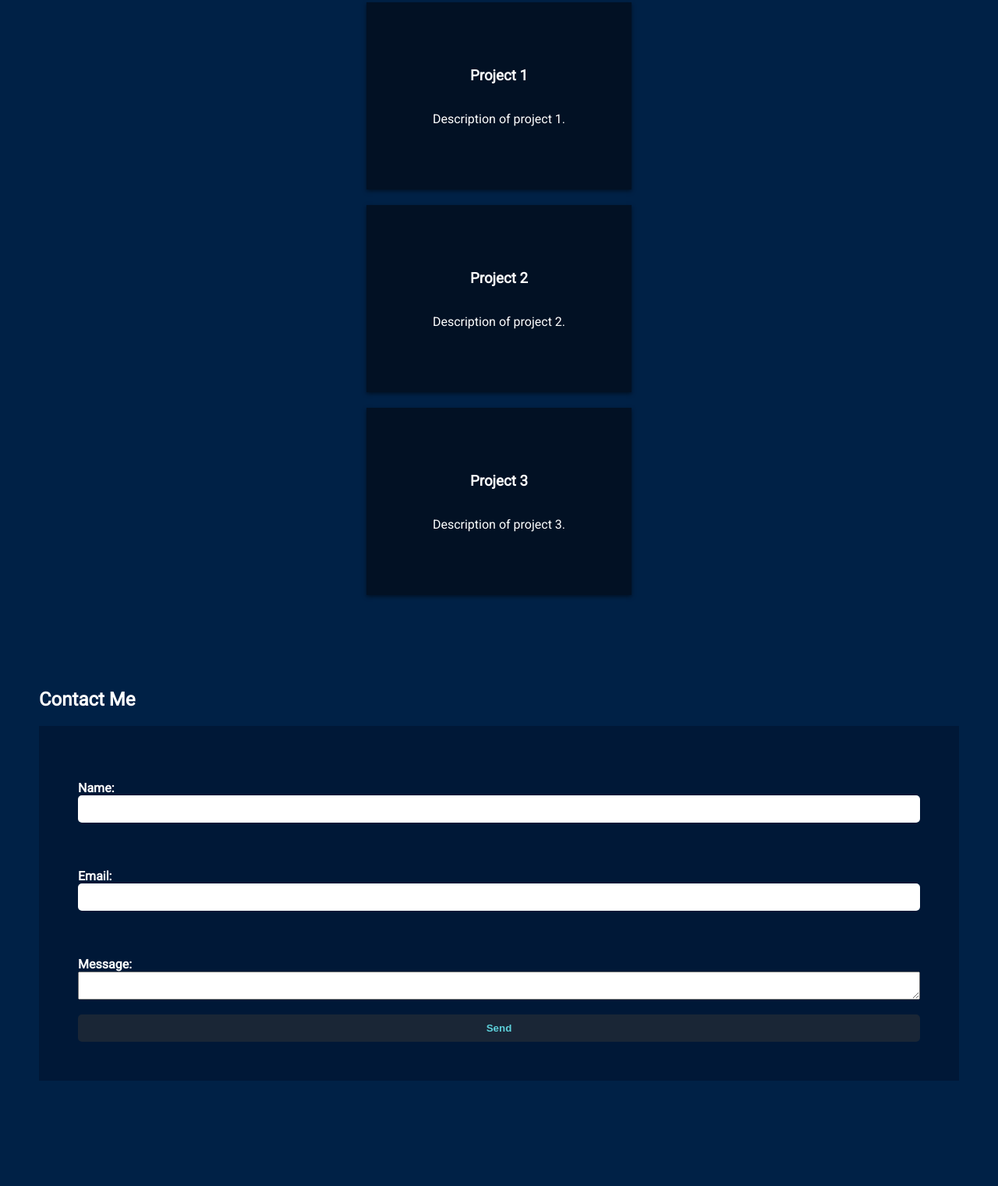
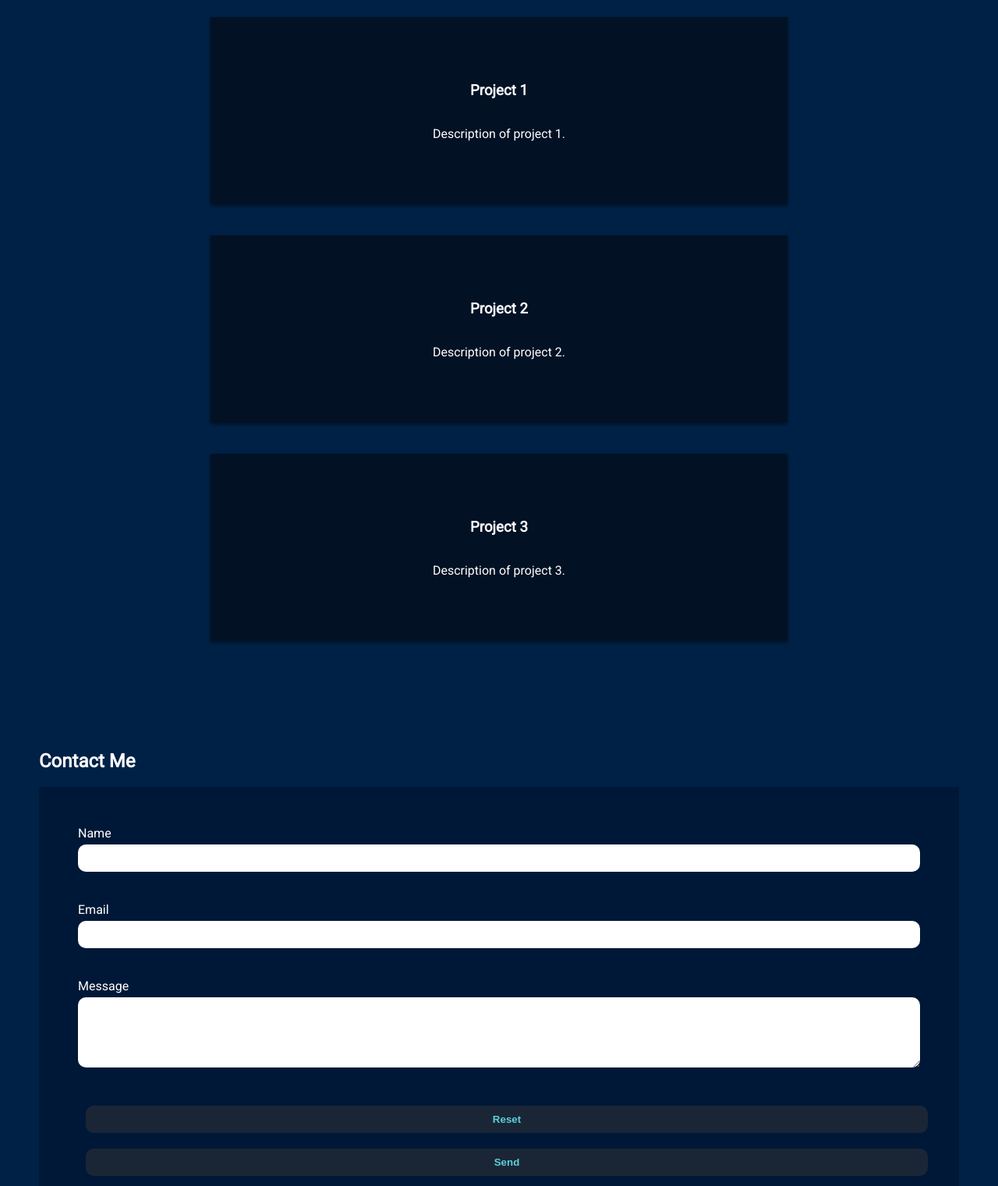
Before and after one commit to ronakguliani/webdev-portfolio, a plain HTML site: page portfolio.html in a window 1280 px wide. Shown: the part 939-2460 px from the top of the page at 78% size. Before the commit the page ends 2375 px from the top, so only its background shows below. Drawn offline with Linux system fonts and the light colour scheme; a script that the page names is missing.

Commit message:
Fix card layouts, rename files

```diff
--- a/style.css
+++ b/portfolio.css
@@ -47,12 +47,17 @@ nav a {
 h1 span {
   display: block;
   margin-bottom: 20px;
-  font-size: 36px;
+  font-size: 30px;
   color: #9be2e8;
   text-align: center;
 }
 
-h1,
+h1 {
+  text-align: center;
+  margin: 0 auto;
+  font-size: 92px;
+}
+
 h2,
 h3 {
   text-align: left;
@@ -63,6 +68,7 @@ nav a:hover {
 }
 
 header {
+  display: flex;
   margin-top: 200px;
   margin-bottom: 50px;
   display: flex;
@@ -72,23 +78,25 @@ header {
   color: white;
 }
 
-h1 {
-  font-size: 86px;
-  margin: 0;
-}
-
 section {
   padding: 50px;
   color: white;
+}
+
+.card-container {
+  display: flex;
+  flex-wrap: wrap;
+  justify-content: center;
+  align-items: center;
 }
 
 .card {
   background-color: #021124;
   box-shadow: 0px 2px 5px rgba(0, 0, 0, 0.5);
   padding: 20px;
-  margin: 20px auto 0;
+  margin: 20px;
   height: 200px;
-  width: 300px;
+  width: 700px;
   display: flex;
   flex-direction: column;
   align-items: center;
@@ -107,29 +115,39 @@ form {
   flex-direction: column;
 }
 
-label {
-  font-weight: bold;
-  margin-top: 20px;
+#contact label {
+  margin-bottom: 5px;
 }
 
 #contact input[type='text'],
 #contact input[type='email'] {
   padding: 10px;
-  border-radius: 5px;
+  border-radius: 10px;
   border: none;
   margin-bottom: 20px;
 }
 
-input[type='submit'] {
+#contact textarea {
+  padding: 30px;
+  border-radius: 10px;
+  border: none;
+  margin-bottom: 20px;
+}
+
+.buttons input[type='reset'],
+.buttons input[type='submit'] {
   background-color: #1a2636;
   color: #5dd0da;
   padding: 10px 20px;
-  border-radius: 5px;
+  border-radius: 10px;
   border: none;
   font-weight: bold;
   cursor: pointer;
+  margin: 10px;
+  width: 100%;
 }
 
-input[type='submit']:hover {
+.buttons input[type='reset']:hover,
+.buttons input[type='submit']:hover {
   background-color: #010f20;
 }
--- a/index.html
+++ b/portfolio.html
@@ -8,7 +8,8 @@
       content="width=device-width, initial-scale=1.0"
     />
     <title>Ronak's Portfolio</title>
-    <link rel="stylesheet" href="./style.css" />
+    <link rel="stylesheet" href="./portfolio.css" />
+    <link rel="stylesheet" href="./styles.css" />
     <link
       href="https://fonts.googleapis.com/css2?family=Roboto&display=swap"
       rel="stylesheet"
@@ -18,7 +19,7 @@
   <body>
     <nav>
       <div class="logo">
-        <img src="logo.png" alt="Logo" />
+        <img src="logo.png" alt="my logo" />
       </div>
       <ul>
         <li><a href="#about">About</a></li>
@@ -52,6 +53,7 @@
     </section>
     <section id="projects">
       <h2>Projects</h2>
+      <div class="card-container">
         <div class="card">
           <h3>Project 1</h3>
           <p>Description of project 1.</p>
@@ -64,21 +66,25 @@
           <h3>Project 3</h3>
           <p>Description of project 3.</p>
         </div>
+      </div>
     </section>
     <section id="contact">
       <h2>Contact Me</h2>
       <form>
-        <label for="name">Name:</label>
+        <label for="name">Name</label>
         <input type="text" id="name" name="name" required /><br />
 
-        <label for="email">Email:</label>
+        <label for="email">Email</label>
         <input type="email" id="email" name="email" required /><br />
 
-        <label for="message">Message:</label>
+        <label for="message">Message</label>
         <textarea id="message" name="message" required></textarea
         ><br />
 
+        <div class="buttons">
+          <input type="reset" value="Reset" />
           <input type="submit" value="Send" />
+        </div>
       </form>
     </section>
   </body>
```
Also changed, not shown: styles.css (added). Lines whose indentation alone changed are shown as unchanged.
